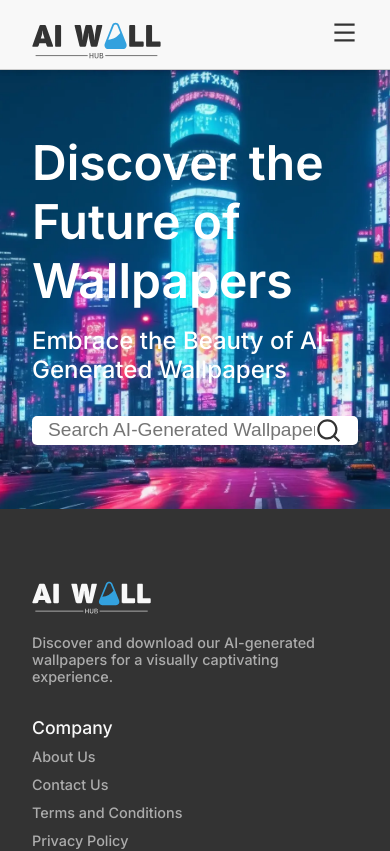
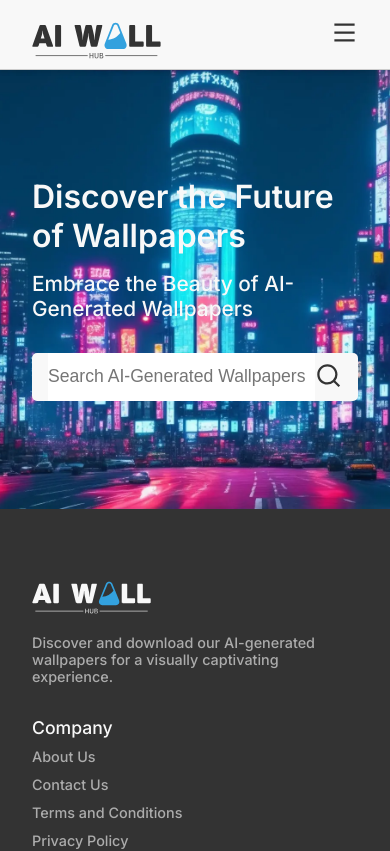
Before and after one commit to nishaj0/Ai_WallHub, a React (Vite) app in the folder client/: page / in a window 390 px wide. Shown: the top 851 px of the page. Built offline with nearby package versions, Linux system fonts and the light colour scheme.

Commit message:
added css variables with media query to home page

```diff
--- a/client/src/components/Footer/footer.css
+++ b/client/src/components/Footer/footer.css
@@ -11,7 +11,7 @@
 .wallHub__footer a,
 .wallHub__footer p {
    font-size: var(--footer-a-font-size);
-   font-weight: var(--font-weight-a);
+   font-weight: var(--font-weight-mid);
    color: var(--footer-text-color);
    margin: 0.5rem 0;
 }
@@ -30,7 +30,7 @@
 
 .wallHub__footer-link h4 {
    font-size: var(--h4-font-size);
-   font-weight: var(--font-weight-a);
+   font-weight: var(--font-weight-mid);
    color: var(--bg-color-light);
    margin: 0.5rem 0;
 }
@@ -41,7 +41,7 @@
 
 .wallHub__footer-link a:hover {
    color: var(--sky-blue);
-   transition: all 0.3s ease-in-out;
+   transition: var(--default-transition);
 }
 
 .wallHub__footer-copyright {
--- a/client/src/components/Header/header.css
+++ b/client/src/components/Header/header.css
@@ -33,19 +33,19 @@
 .wallHub__nav a {
    margin: 0 1rem;
    font-size: var(--a-font-size);
-   font-weight: var(--font-weight-a);
+   font-weight: var(--font-weight-mid);
    color: var(--text-color-dark);
 }
 
 .wallHub__nav a:hover {
    color: var(--sky-blue);
-   font-weight: var(--font-weight-a-active);
-   transition: all 0.3s ease-in-out;
+   font-weight: var(--font-weight-high);
+   transition: var(--default-transition);
 }
 
 a.wallHub__nav-active {
    color: var(--sky-blue);
-   font-weight: var(--font-weight-a-active);
+   font-weight: var(--font-weight-high);
 }
 
 .wallHub__nav-login button,
--- a/client/src/index.css
+++ b/client/src/index.css
@@ -6,8 +6,9 @@
    --margin-y: 4rem;
    --max-width: 1440px;
    --header-height: 4.3rem;
-   --home-bg-height:440px;
+   --home-bg-height: 440px;
    --home-search-bar-width: 840px;
+   --home-search-bar-height: 3rem;
    /* -------------Colors-------------- */
    --bg-color-light: #f8f8f8;
    --text-color-dark: #333333;
@@ -17,31 +18,19 @@
    --light-sky-blue: #66c7f4;
    /* --------fonts and typography------- */
    --primary-font-family: 'Inter', sans-serif;
+   --h1-font-size: 2.5rem;
+   --h2-font-size: 1.5rem;
    --a-font-size: 1.2rem;
    --h4-font-size: 1.2rem;
    --footer-a-font-size: 1rem;
-   --font-weight-a: 500;
-   --font-weight-a-active: 600;
+   --font-weight-low: 400;
+   --font-weight-mid: 500;
+   --font-weight-high: 600;
+   /* ------------other values---------- */
+   --default-icon-size: 27px;
+   --default-transition: all 0.3s ease-in-out;
 }
 
-/*
---header-height: 4.3rem;
---margin-x: 6rem;
---margin-y: 4rem;
-
---bg-color-light: #f8f8f8;
---text-color-dark: #333333;
---footer-text-color: #acacac;
---medium-gray: #3a3a3a;
---sky-blue: #33a1de;
---light-sky-blue: #66c7f4;
-
---primary-font-family: 'Inter', sans-serif;
---a-font-size: 1.2rem;
---h4-font-size: 1.2rem;
---footer-a-font-size: 1rem;
---font-weight-a: 500;
---font-weight-a-active: 600;*/
 
 @media screen and (max-width: 768px) {
    :root {
@@ -54,6 +43,8 @@
    :root {
       --margin-x: 2rem;
       --margin-y: 4rem;
+      --h1-font-size: 2rem;
+      --h2-font-size: 1.3rem;
       --a-font-size: 1.1rem;
       --h4-font-size: 1.1rem;
       --footer-a-font-size: .9rem;
--- a/client/src/pages/Home/home.css
+++ b/client/src/pages/Home/home.css
@@ -16,15 +16,15 @@
 }
 
 .wallHub__home-search_container h1 {
-   font-size: 3rem;
-   font-weight: 600;
-   color: #fff;
+   font-size: var(--h1-font-size);
+   font-weight: var(--font-weight-high);
+   color: var(--bg-color-light);
 }
 
 .wallHub__home-search_container h2 {
-   font-size: 1.5rem;
-   font-weight: 500;
-   color: #fff;
+   font-size: var(--h2-font-size);
+   font-weight: var(--font-weight-mid);
+   color: var(--bg-color-light);
    margin-top: 1rem;
 }
 
@@ -33,9 +33,9 @@
    justify-content: center;
    align-items: center;
    width: 100%;
-   height: 3rem;
+   height: var(--home-search-bar-height);
    margin-top: 2rem;
-   background-color: #fff;
+   background-color: var(--bg-color-light);
    border-radius: 5px;
 }
 
@@ -54,15 +54,14 @@
    width: calc(100% - 27px);
    border: none;
    outline: none;
-   font-size: 1.2rem;
-   font-weight: 500;
+   font-size: var(--a-font-size);
+   font-weight: var(--font-weight-mid);
    color: var(--text-color-dark);
 }
 
 .wallHub__home-search_bar button{
    /* button */
-   width: 27px;
-   height: 27px;
+   size: var(----default-icon-size);
    border: none;
    outline: none;
    background-color: transparent;
```
